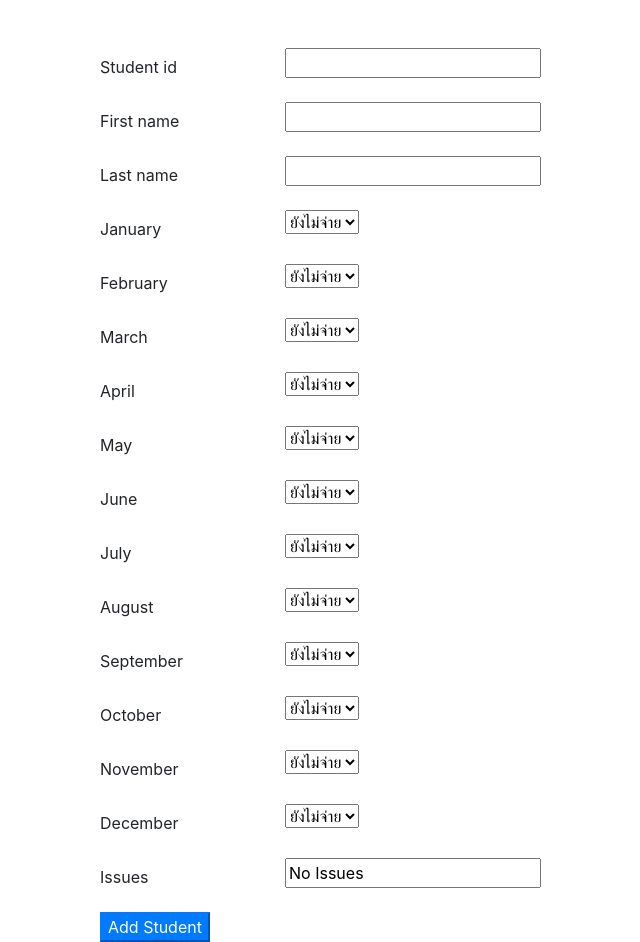
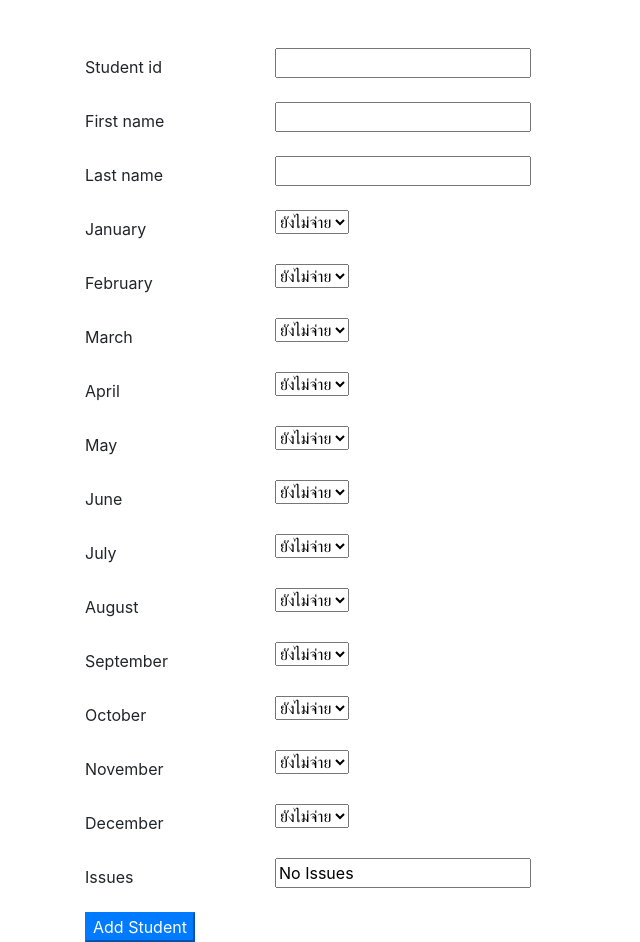
Before and after one commit to japzero02/give-me-the-money, a Django app: page /add_student in a window 1280 px wide. Shown: the part 56-998 px from the top of the page, without its empty margins (0-640 px from the left). Run offline with Django 3.2, Linux system fonts and the light colour scheme; some libraries are stand-ins or nearby versions.

```diff
--- a/money/mainapp/templates/base.html
+++ b/money/mainapp/templates/base.html
@@ -33,7 +33,7 @@
 </nav>
 
 <br>
-<div class="container">
+<div class="">
 
     {% block body %}
 
```
